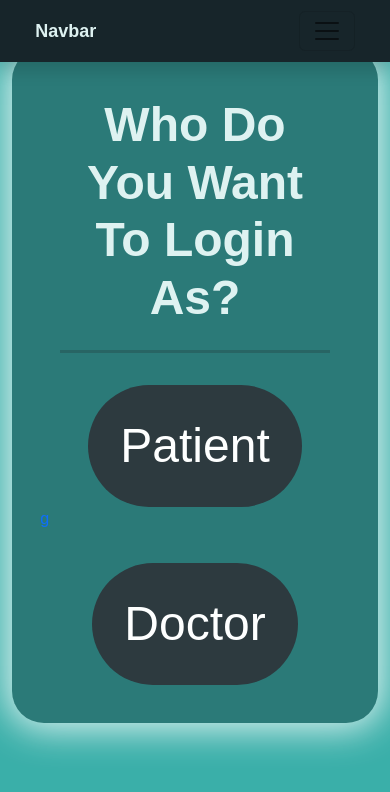
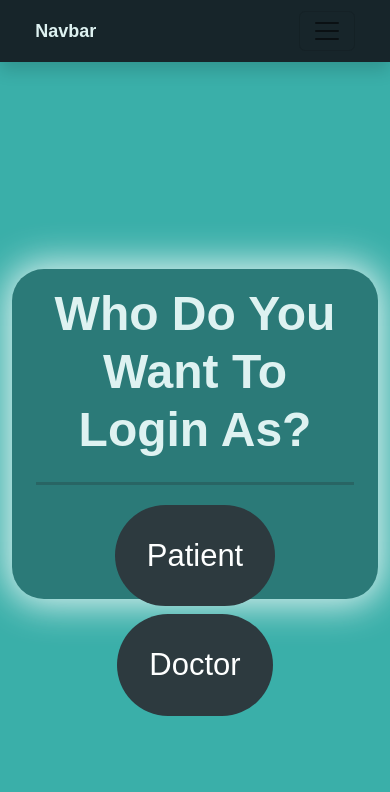
Before and after one commit to vivek2293/MediLocker, a React (Create React App) app in the folder frontend/: page /login in a window 390 px wide. Shown: the top 792 px of the page. Built offline with nearby package versions, Linux system fonts and the light colour scheme.

Commit message:
minor changes

```diff
--- a/frontend/src/components/LoginOption.jsx
+++ b/frontend/src/components/LoginOption.jsx
@@ -11,33 +11,32 @@ function LoginOption(props) {
   console.log(address);
   return (
     <>
-      <section className="loginOption d-flex"  id = "login-option" style={sectionStyle}>
+      <section className="loginOption "  id = "login-option" style={sectionStyle}>
         <div
-          className="container d-flex justify-content-center "
+          className="container d-flex justify-content-center align-items-center"
           style={{ height: "100vh" }} id="option-box"
         >
-          <div className="card py-5 px-5 mt-5 justify-content-around" id="optcard">
-            <h3 id = "whomsg" className="text-center display-6">
-              {" "}
+          <div className="card py-3 px-4 mt-4" id="optcard" style={{height:"39%"}}>
+            <h3 id = "whomsg" className="text-center display-md-6">
               Who Do You Want To {props.message} As?
             </h3>
             <hr id="card-line"/>
             <div className="row">
-            <div className="col-md-6 btnLayout d-flex p-3 justify-content-center align-items-center">
+            <div className="col-md-6 btnLayout d-flex p-1 justify-content-center align-items-center">
               <Link to={patientURL}>
                 <button
                   type="button"
-                  className="mx-5 rounded-pill display-4 text-center" id ="option-btn"
+                  className="mx-5 rounded-pill display-5 text-center" id ="option-btn"
                 >
                   Patient
-                </button>g
+                </button>
               </Link>
               </div>
-              <div className="col-md-6 btnLayout d-flex p-3 justify-content-center align-items-center">
+              <div className="col-md-6 btnLayout d-flex p-1 justify-content-center align-items-center">
               <Link to={doctorURL}>
                 <button
                   type="button"
-                  className="mx-5 rounded-pill display-4 text-center" id ="option-btn"
+                  className="mx-5 rounded-pill display-5 text-center" id ="option-btn"
                 >
                   Doctor
                 </button>
--- a/frontend/src/css/loginoption.css
+++ b/frontend/src/css/loginoption.css
@@ -7,7 +7,6 @@
 #option-btn{
     background-color: #2d3a3f;
     color: #FEFFFF;
-    font-size:3rem;
     padding: 2rem;
     border: none;
 }
```
Also changed, not shown: frontend/src/components/About.jsx (+11 -0 lines).
